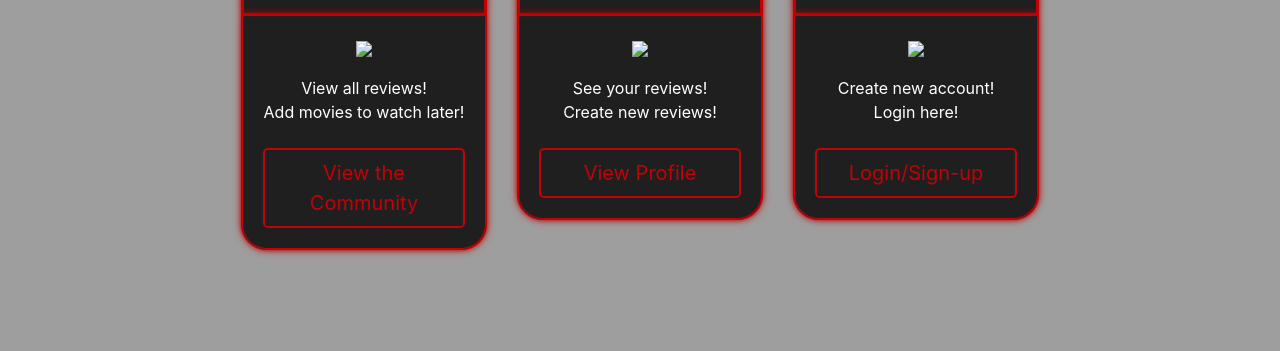
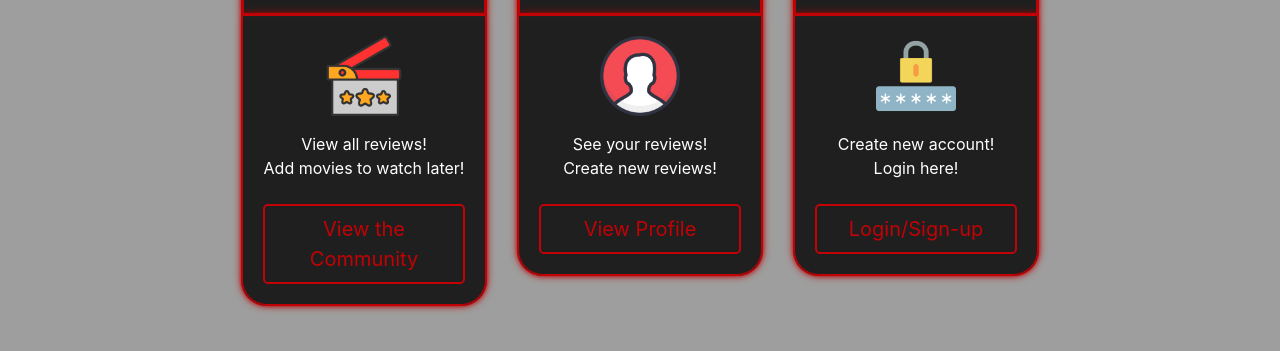
Before and after one commit to AveryNewhart/Avery-Module-2-Chal, a plain HTML site: page partthree.html in a window 1280 px wide. Shown: the part 253-604 px from the top of the page. Drawn offline with nearby package versions, Linux system fonts and the light colour scheme; the site is published under a folder, as on GitHub Pages, so addresses that start at the root find nothing.

Commit message:
corrected photos

```diff
--- a/partthree.html
+++ b/partthree.html
@@ -30,7 +30,7 @@
       </div>
       <div class="card-body content-div">
         <div class="box">
-            <img src="/assets/images/film-review.png">
+            <img src="./assets/images/film-review.png">
             </div>
         <ul class="list-unstyled mt-3 mb-4">
           <li>View all reviews!</li>
@@ -47,7 +47,7 @@
       </div>
       <div class="card-body content-div">
         <div class="box">
-            <img src="/assets/images/reduser.png">
+            <img src="./assets/images/reduser.png">
         </div>
         <ul class="list-unstyled mt-3 mb-4">
           <li>See your reviews!</li>
@@ -64,7 +64,7 @@
       </div>
       <div class="card-body content-div">
         <div class="box">
-            <img src="/assets/images/password.png">
+            <img src="./assets/images/password.png">
             </div>
         <ul class="list-unstyled mt-3 mb-4">
           <li>Create new account!</li>
```
